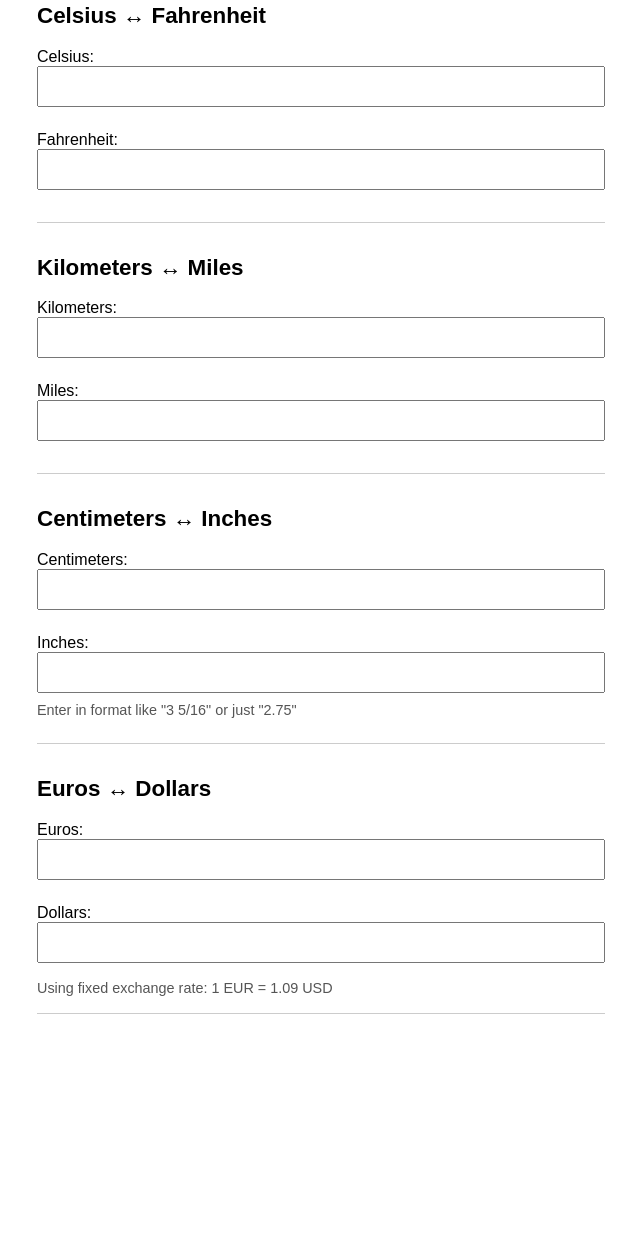
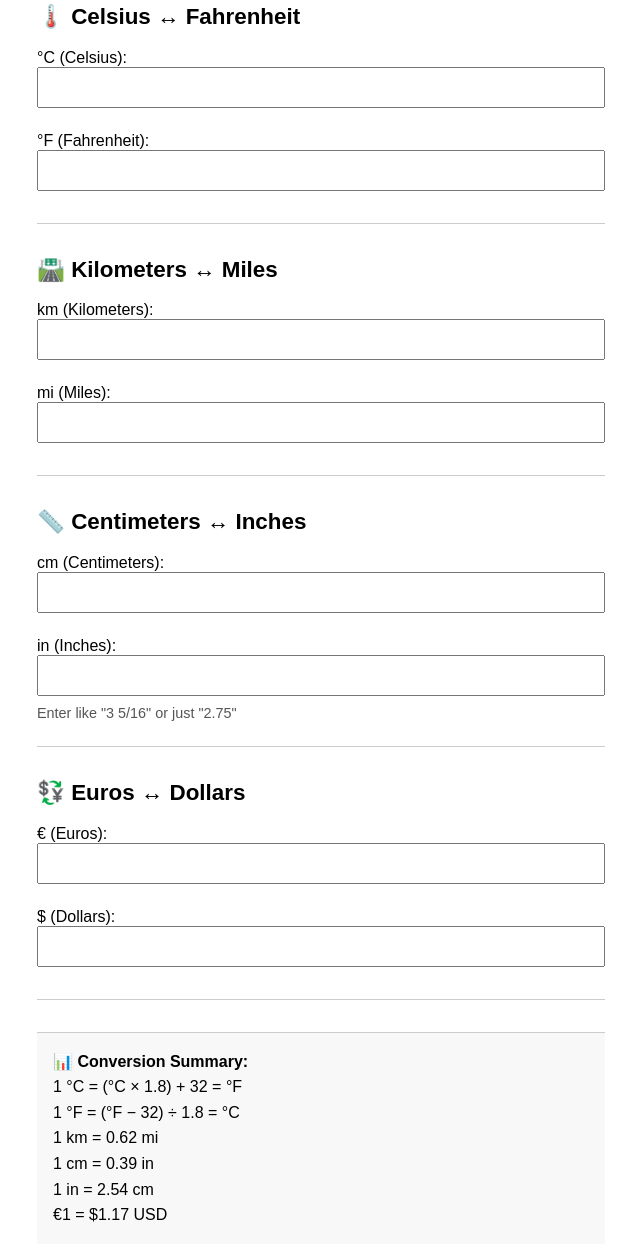
Before and after one commit to ZuluBravoBravo/Converter, a plain HTML site: page index.html in a window 1280 px wide. Shown: the part 81-1340 px from the top of the page, without its empty margins (319-959 px from the left). Before the commit the page ends 1143 px from the top, so only its background shows below. Drawn offline with Linux system fonts and the light colour scheme.

Commit message:
Update index.html

```diff
--- a/index.html
+++ b/index.html
@@ -53,6 +53,14 @@
       color: #555;
     }
 
+    .summary {
+      background: #f8f8f8;
+      padding: 1rem;
+      font-size: 1rem;
+      border-top: 1px solid #ccc;
+      line-height: 1.6;
+    }
+
     @media (max-width: 480px) {
       body {
         padding: 0.75rem;
@@ -71,48 +79,58 @@
 
   <!-- Celsius ↔ Fahrenheit -->
   <div class="converter">
-    <h2>Celsius ↔ Fahrenheit</h2>
-    <label>Celsius:
+    <h2>🌡️ Celsius ↔ Fahrenheit</h2>
+    <label>°C (Celsius):
       <input type="number" id="celsius" oninput="convertTemp('c')">
     </label>
-    <label>Fahrenheit:
+    <label>°F (Fahrenheit):
       <input type="number" id="fahrenheit" oninput="convertTemp('f')">
     </label>
   </div>
 
   <!-- Kilometers ↔ Miles -->
   <div class="converter">
-    <h2>Kilometers ↔ Miles</h2>
-    <label>Kilometers:
+    <h2>🛣️ Kilometers ↔ Miles</h2>
+    <label>km (Kilometers):
       <input type="number" id="km" oninput="convertDistance('km')">
     </label>
-    <label>Miles:
+    <label>mi (Miles):
       <input type="number" id="mi" oninput="convertDistance('mi')">
     </label>
   </div>
 
   <!-- Centimeters ↔ Inches -->
   <div class="converter">
-    <h2>Centimeters ↔ Inches</h2>
-    <label>Centimeters:
+    <h2>📏 Centimeters ↔ Inches</h2>
+    <label>cm (Centimeters):
       <input type="number" id="cm" oninput="convertLength('cm')">
     </label>
-    <label>Inches:
+    <label>in (Inches):
       <input type="text" id="inches" oninput="convertLength('in')">
-      <small>Enter in format like "3 5/16" or just "2.75"</small>
+      <small>Enter like "3 5/16" or just "2.75"</small>
     </label>
   </div>
 
   <!-- Euros ↔ Dollars -->
   <div class="converter">
-    <h2>Euros ↔ Dollars</h2>
-    <label>Euros:
+    <h2>💱 Euros ↔ Dollars</h2>
+    <label>€ (Euros):
       <input type="number" id="eur" oninput="convertCurrency('eur')">
     </label>
-    <label>Dollars:
+    <label>$ (Dollars):
       <input type="number" id="usd" oninput="convertCurrency('usd')">
     </label>
-    <small>Using fixed exchange rate: 1 EUR = 1.09 USD</small>
+  </div>
+
+  <!-- Conversion Summary -->
+  <div class="summary">
+    <strong>📊 Conversion Summary:</strong><br>
+    1&nbsp;°C = (°C × 1.8) + 32 = °F<br>
+    1&nbsp;°F = (°F − 32) ÷ 1.8 = °C<br>
+    1&nbsp;km = 0.62&nbsp;mi<br>
+    1&nbsp;cm = 0.39&nbsp;in<br>
+    1&nbsp;in = 2.54&nbsp;cm<br>
+    €1 = $1.17 USD
   </div>
 
   <script>
@@ -188,7 +206,7 @@
     }
 
     function convertCurrency(from) {
-      const exchangeRate = 1.09; // 1 EUR = 1.09 USD
+      const exchangeRate = 1.17; // Updated rate
       const eurInput = document.getElementById("eur");
       const usdInput = document.getElementById("usd");
 
@@ -204,6 +222,16 @@
         }
       }
     }
+
+    // Auto-select input content on focus
+    document.querySelectorAll('input').forEach(input => {
+      input.addEventListener('focus', function () {
+        this.select();
+      });
+      input.addEventListener('mouseup', function (e) {
+        e.preventDefault(); // prevents deselection on iOS
+      });
+    });
   </script>
 </body>
 </html>
```
